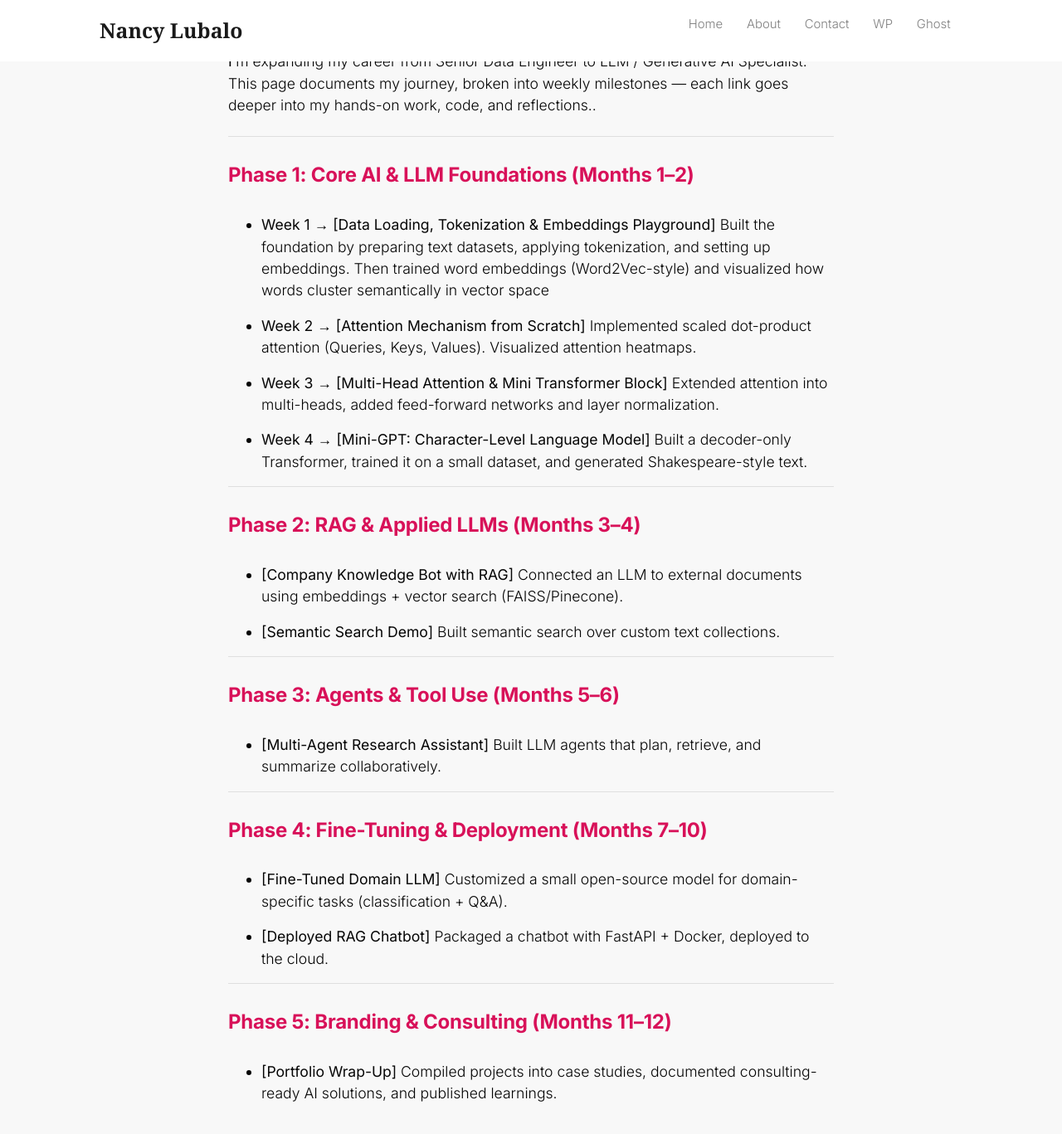
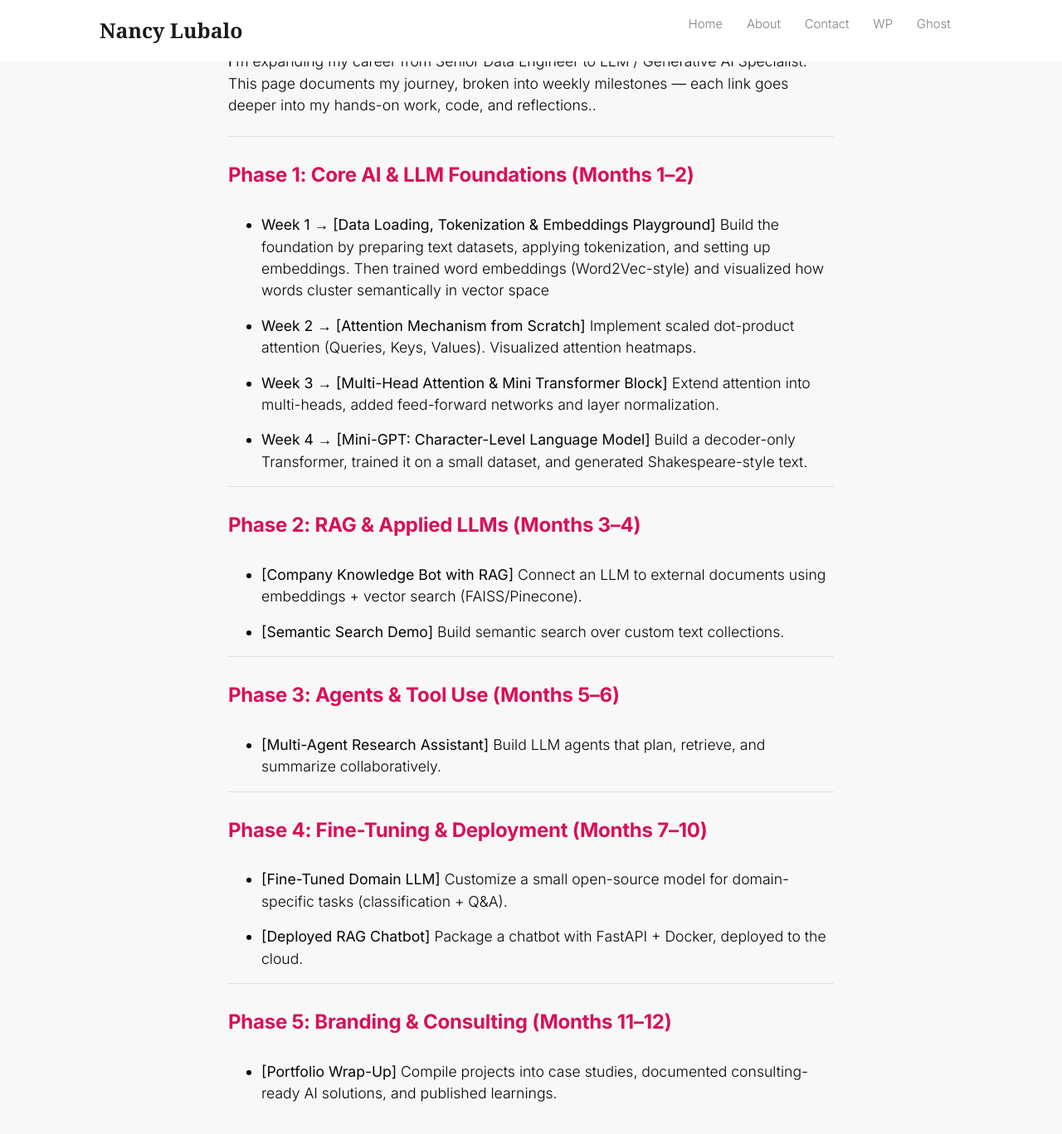
Before and after one commit to nlubalo/nlubalo.github.io, a Jekyll site: the page built from _posts/2025-08-17-main-pivot.md, in a window 1280 px wide and 1400 px high, scrolled down 379 px. Shown: the top 1367 px of the window at 83% size. Built offline with Jekyll 4.4.1, drawn with Linux system fonts in a browser that asks for light colours; nearby versions of some CDN libraries; some of the changed text lies outside the part shown.

Commit message:
update learning path

```diff
--- a/_layouts/default.html
+++ b/_layouts/default.html
@@ -71,11 +71,11 @@
         <div class="container">
         <div class="row align-items-center justify-content-between">
             <div>
-                <span class="navbar-brand mr-2 mb-0"><strong>Mundana</strong></span>
+                <span class="navbar-brand mr-2 mb-0"><strong>Nlubalo</strong></span>
                 <span>Copyright © <script>document.write(new Date().getFullYear())</script>.</span>
 
                 <!--  Github Repo Star Btn-->
-                <a class="text-dark ml-1" target="_blank" href="https://github.com/wowthemesnet/mundana-theme-jekyll"><i class="fab fa-github"></i> Fork on Github</a>
+                <a class="text-dark ml-1" target="_blank" href="https://github.com/wowthemesnet/mundana-theme-jekyll"><i class="fab fa-github"></i></a>
 
             </div>
             <div>
--- a/_posts/2025-08-17-main-pivot.md
+++ b/_posts/2025-08-17-main-pivot.md
@@ -15,42 +15,42 @@ This page documents my journey, broken into weekly milestones — each link goes
 #### Phase 1: Core AI & LLM Foundations (Months 1–2)
 
 - **Week 1 → [Data Loading, Tokenization & Embeddings Playground]**
-  Built the foundation by preparing text datasets, applying tokenization, and setting up embeddings. Then trained word embeddings (Word2Vec-style) and visualized how words cluster semantically in vector space
+  Build the foundation by preparing text datasets, applying tokenization, and setting up embeddings. Then trained word embeddings (Word2Vec-style) and visualized how words cluster semantically in vector space
 - **Week 2 → [Attention Mechanism from Scratch]**
-  Implemented scaled dot-product attention (Queries, Keys, Values). Visualized attention heatmaps.
+  Implement scaled dot-product attention (Queries, Keys, Values). Visualized attention heatmaps.
 - **Week 3 → [Multi-Head Attention & Mini Transformer Block]**
-  Extended attention into multi-heads, added feed-forward networks and layer normalization.
+  Extend attention into multi-heads, added feed-forward networks and layer normalization.
 - **Week 4 → [Mini-GPT: Character-Level Language Model]**
-  Built a decoder-only Transformer, trained it on a small dataset, and generated Shakespeare-style text.
+  Build a decoder-only Transformer, trained it on a small dataset, and generated Shakespeare-style text.
 
 ---
 
 #### Phase 2: RAG & Applied LLMs (Months 3–4)
 
 - **[Company Knowledge Bot with RAG]**
-  Connected an LLM to external documents using embeddings + vector search (FAISS/Pinecone).
+  Connect an LLM to external documents using embeddings + vector search (FAISS/Pinecone).
 - **[Semantic Search Demo]**
-  Built semantic search over custom text collections.
+  Build semantic search over custom text collections.
 
 ---
 
 #### Phase 3: Agents & Tool Use (Months 5–6)
 
 - **[Multi-Agent Research Assistant]**
-  Built LLM agents that plan, retrieve, and summarize collaboratively.
+  Build LLM agents that plan, retrieve, and summarize collaboratively.
 
 ---
 
 #### Phase 4: Fine-Tuning & Deployment (Months 7–10)
 
 - **[Fine-Tuned Domain LLM]**
-  Customized a small open-source model for domain-specific tasks (classification + Q&A).
+  Customize a small open-source model for domain-specific tasks (classification + Q&A).
 - **[Deployed RAG Chatbot]**
-  Packaged a chatbot with FastAPI + Docker, deployed to the cloud.
+  Package a chatbot with FastAPI + Docker, deployed to the cloud.
 
 ---
 
 #### Phase 5: Branding & Consulting (Months 11–12)
 
 - **[Portfolio Wrap-Up]**
-  Compiled projects into case studies, documented consulting-ready AI solutions, and published learnings.
+  Compile projects into case studies, documented consulting-ready AI solutions, and published learnings.
```
